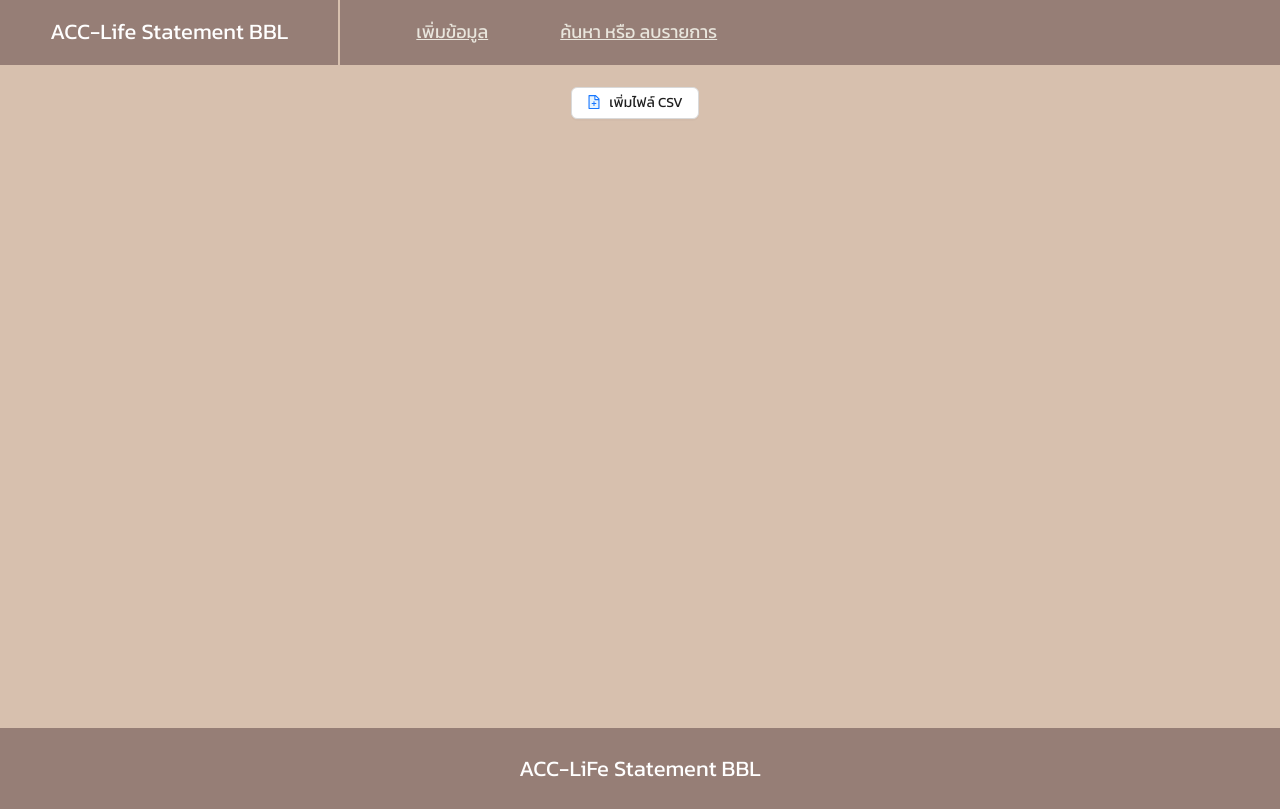
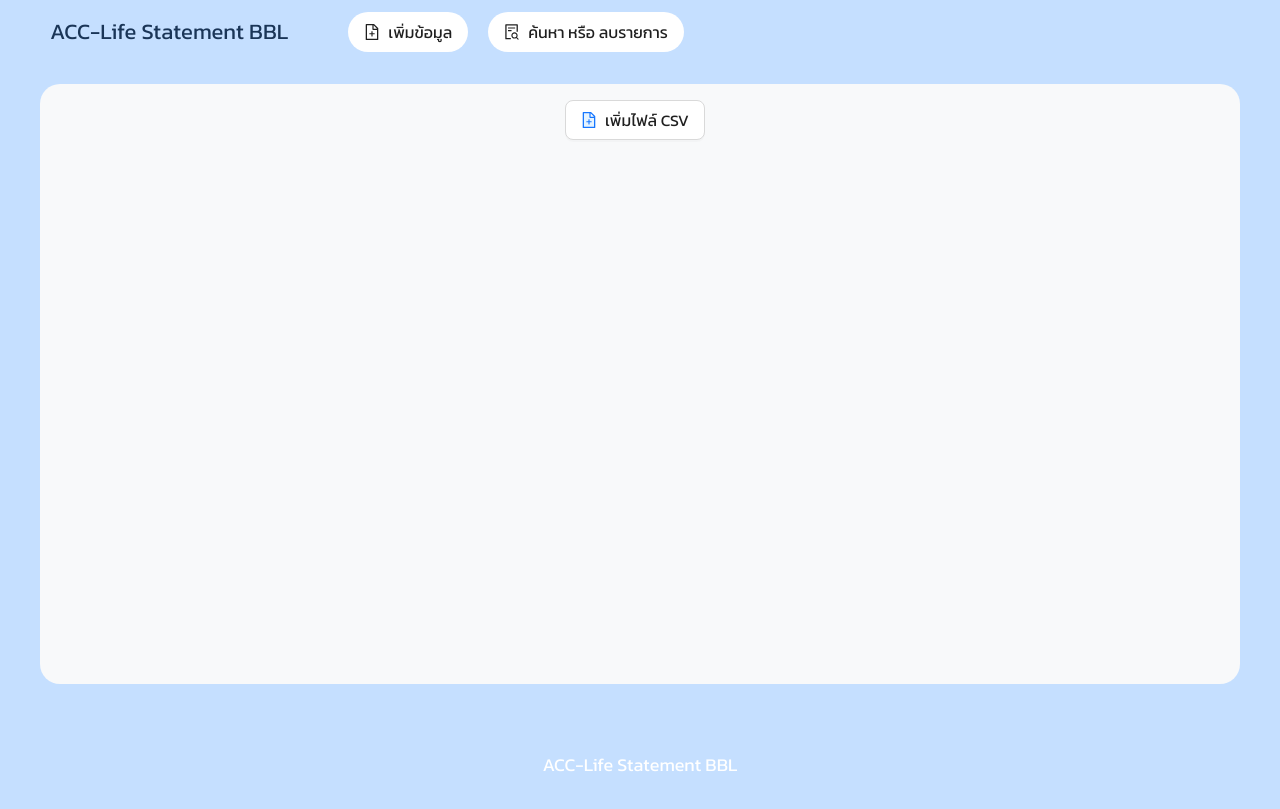
Before and after one commit to PetchThanisorn/af-transaction-log-frontend, a React (Vite) app: page / in a window 1280 px wide. Built offline with nearby package versions, Linux system fonts and the light colour scheme.

Commit message:
New Design

```diff
--- a/index.html
+++ b/index.html
@@ -2,7 +2,7 @@
 <html lang="en">
   <head>
     <meta charset="UTF-8" />
-    <link rel="icon" type="image/svg+xml" href="/vite.svg" />
+
     <meta name="viewport" content="width=device-width, initial-scale=1.0" />
     <title>Vite + React</title>
     <style>
--- a/src/App.css
+++ b/src/App.css
@@ -42,12 +42,9 @@
 } */
 
 .header{
-  background-color: #967E76 ;
-  color: white;
+  background-color: rgb(197 223 255) ;
+  color: rgb(26 53 87);
   text-align: "center";
-  height: 65px;
-  padding-inline: 50;
-  line-height: "64px";
   position: sticky;
   font-size: 22px;
   display: flex;
@@ -57,7 +54,7 @@
   text-align: "center";
   color: "#85A389";
   background-color: "#85A389";
-  font-size: 22px;
+  font-size: 18px;
   min-height: "50px";
   font-family: 'Kanit';
 }
@@ -66,15 +63,13 @@
   font-size: 18px;
   text-align: "center";
   list-style: none;
-  margin: 0px 0px 0px 50px;
-
-  border-left: 2px solid #d7c0ae;
+  margin: 0px 0px 0px 20px;
 }
 li{
-  margin: 0 1rem;
+  margin: 0 0;
 }
 li,a{
-  padding: 0px 10px 0px 10px;
+  padding: 0px 10px 0px 0px;
   color: white;
 }
 .in-route{
@@ -88,3 +83,8 @@
 .margin-right{
   margin: 0px 10px 0px 0px
 }
+
+.nav-button{
+  background-color:white;
+  color:"rgb(26 53 87)";
+}
--- a/src/App.jsx
+++ b/src/App.jsx
@@ -10,7 +10,7 @@
   Link,
   useLocation,
 } from "react-router-dom";
-
+import { FileAddOutlined , FileSearchOutlined } from '@ant-design/icons';
 const { Header, Footer, Sider, Content } = Layout;
 
 const contentStyle = {
@@ -18,18 +18,13 @@
   minHeight: `calc(100vh - 137px)`,
   lineHeight: "75px",
   color: "#120338",
-  backgroundColor: "#D7C0AE",
-};
-const siderStyle = {
-  textAlign: "center",
-  lineHeight: "50px",
-  color: "#fff",
-  backgroundColor: "#fff",
+  backgroundColor: "rgb(197 223 255)",
+  padding:"20px 0px 0px 0px",
 };
 const footerStyle = {
   textAlign: "center",
   color: "#fff",
-  backgroundColor: "#967E76",
+  backgroundColor: "rgb(197 223 255)",
   minHeight: "50px",
 };
 
@@ -53,29 +48,38 @@
           >
             <Layout>
               <Header className="header">
-                <div>ACC-Life Statement BBL</div>
+                <div>
+                ACC-Life Statement BBL
+                </div>
                 <ul className="nav-wrapper">
                   <li>
-
                     <Link to="/" className="underlined">
-                      เพิ่มข้อมูล
+                    <Button className="nav-button" type="text" shape="round" size="large" icon={<FileAddOutlined /> }>
+                     เพิ่มข้อมูล
+                    </Button>
                     </Link>
                   </li>
                   <li>
                     <Link to="/SelectStatement" className="underlined">
-                      ค้นหา หรือ ลบรายการ
+                    <Button className="nav-button" type="text" shape="round" size="large" icon={<FileSearchOutlined /> } >
+                    ค้นหา หรือ ลบรายการ
+                    </Button>
+
                     </Link>
                   </li>
                 </ul>
               </Header>
               <Content style={contentStyle}>
-                <Routes>
+                <div style={{backgroundColor:"#f8f9fa",margin:"0px 40px 0px 40px",padding:"0px 0px 30px 0px",minHeight:"600px",border:"0px solid",borderRadius:"20px"}}>
+                  <Routes >
                   <Route path="/" element={<Home />} />
                   <Route path="/SelectStatement" element={<Select />} />
                 </Routes>
+                </div>
+
               </Content>
               <Footer className="footer" style={footerStyle}>
-                ACC-LiFe Statement BBL
+                ACC-Life Statement BBL
               </Footer>
             </Layout>
           </Space>
--- a/src/components/Home/Home.jsx
+++ b/src/components/Home/Home.jsx
@@ -126,7 +126,6 @@
           //หัวตาราง
           if (isHeaderRow["headerRow"] == row && col != rowColData.length - 1) {
             let colHeader = rowColData[col].replace(/\s|\./g, "");
-            console.log(colHeader.toLowerCase());
             rowsHeaderName.push(colHeader.toLowerCase());
           }
           //ตาราง
@@ -154,7 +153,6 @@
               rowStatement["key"] = Math.abs(
                 row + list.length - start
               ).toString();
-              console.log(rowStatement["key"]);
               rows.push(rowStatement);
               rowStatement = {};
             }
@@ -191,7 +189,6 @@
         return "";
       } else {
         if (files.length < 1) {
-          console.log("accNo has set.");
           setAccno(accountNo);
           setFile(e.name);
           files.push(e);
@@ -205,7 +202,6 @@
               text: `ต้องเป็นเลขที่บัญชี ${accno} เท่านั้น`,
               icon: "error",
             });
-            console.log("not equals", files);
             setFile(e.name);
           } else {
             setFile(e.name);
@@ -220,21 +216,18 @@
   }
 
   const inputFileElement = (e) => {
-    console.log("Click");
     document.getElementById("upload-input").click();
   };
   const inputFileElementClear = () => {
     document.getElementById("upload-input").value = "";
   };
   const addFileElement = (e) => {
-    console.log("Click");
     document.getElementById("add-input").click();
   };
   const addFileElementClear = (e) => {
     document.getElementById("add-input").value = "";
   };
   const newFile = (e) => {
-    console.log(e.target.files[0]);
     const filtered = files.filter((file) => {
       return file["name"] == e.target.files[0].name;
     });
@@ -320,13 +313,11 @@
           addFileElementClear();
           inputFileElementClear();
           Swal.fire({
-            title : "เพิ่มข้อมูล " + data["result"].length +" รายการ สำเร็จ",
-            text : "สามารถตรวจสอบข้อมูลจากหน้า ค้นหา หรือ ลบรายการ" ,
-            icon : "success"
-          })
+            title: "เพิ่มข้อมูล " + data["result"].length + " รายการ สำเร็จ",
+            text: "สามารถตรวจสอบข้อมูลจากหน้า ค้นหา หรือ ลบรายการ",
+            icon: "success",
+          });
         }
-
-        console.log(data);
       }
     });
   };
@@ -351,19 +342,13 @@
       }
     });
   };
-  useEffect(
-    (e) => {
-      console.log(list, file);
-    },
-    [list, file]
-  );
+
   const removeSelected = (e) => {
     files.splice(e, 1);
     setFiles(files);
   };
 
   useEffect(() => {
-    console.log("state : ", files);
     if (files.length > 0) {
       const lastFile = files.pop();
       readCSVFile(lastFile);
@@ -392,13 +377,20 @@
             icon={<FileAddTwoTone />}
             className="margin-right"
             onClick={inputFileElement}
+            size="large"
           >
             เพิ่มไฟล์ CSV
           </Button>
         ) : (
-          <Button icon={<DeleteTwoTone />} onClick={clearAll}>
-            ล้างข้อมูลทั้งหมด
-          </Button>
+          <div>
+            <Button onClick={addFileElement} style={{marginRight:"20px"}}>
+              <FileAddOutlined />
+              เพิ่มข้อมูล CSV
+            </Button>
+            <Button icon={<DeleteTwoTone />} onClick={clearAll}>
+              ล้างข้อมูลทั้งหมด
+            </Button>
+          </div>
         )}
       </div>
       <div style={list.length == 0 ? { display: "none" } : null}>
@@ -421,10 +413,6 @@
                     <span>{e.name}</span>
                   </Tag>
                 ))}
-                <Button onClick={addFileElement}>
-                  <FileAddOutlined />
-                  เพิ่มข้อมูล CSV
-                </Button>
               </Space>
             </span>
           </div>
@@ -444,13 +432,11 @@
                 />
               </Card>
             </Col>
-            <Col span={8}>
-
-            </Col>
+            <Col span={8}></Col>
           </Row>
         </div>
         <Table
-          style={{marginTop:"30px"}}
+          style={{ marginTop: "30px" }}
           dataSource={list}
           columns={columns}
           size="small"
@@ -460,7 +446,7 @@
         <Button
           style={{ marginRight: "20px" }}
           icon={<UploadOutlined />}
-          loading = {Upload}
+          loading={Upload}
           onClick={() => {
             insertApi();
           }}
--- a/src/components/SelectStatement/Select.jsx
+++ b/src/components/SelectStatement/Select.jsx
@@ -1,5 +1,5 @@
 import React, { useState, useEffect } from "react";
-import { SelectOutlined, DeleteTwoTone } from "@ant-design/icons";
+import { SelectOutlined, DeleteTwoTone ,SearchOutlined } from "@ant-design/icons";
 import {
   Space,
   Table,
@@ -59,11 +59,9 @@
   useEffect(() => {
     let years = [];
     for (const [key, value] of Object.entries(yearMonth)) {
-      console.log(value);
       years.push(key);
     }
     setYear(years.reverse());
-    console.log(yearMonth);
   }, [yearMonth]);
 
   useEffect(() => {
@@ -80,11 +78,9 @@
           }
         );
         const result = await response.json();
-        console.log(result);
         setAccnos(result["result"]);
       };
       fetchData();
-      console.log("select", yearSelect, monthSelect);
     }
 
   }, [yearSelect, monthSelect]);
@@ -110,9 +106,7 @@
     );
 
     const data = await response.json();
-    console.log(data["result"]);
     setList(data["result"]);
-    console.log(data);
   };
   const columns = [
     {
@@ -259,6 +253,7 @@
           }
         >
           <Button
+          icon={<SearchOutlined />}
             onClick={(e) => {
               selectApi();
             }}
@@ -278,7 +273,7 @@
         />
       </div>
       <div style={list.length == 0 ? { display: "none" } : null}>
-        <Button icon={<DeleteTwoTone />} onClick={deleteApi}>
+        <Button icon={<DeleteTwoTone />} size="large" onClick={deleteApi}>
           ลบข้อมูลของเดือนนี้
         </Button>
       </div>
--- a/src/index.css
+++ b/src/index.css
@@ -71,6 +71,7 @@
 body{
   margin: 0;
   font-family: 'Kanit' !important;
+  background-color:rgb(197 223 255)
 }
 .swal2-styled{
   font-family: 'Kanit' !important;
```
